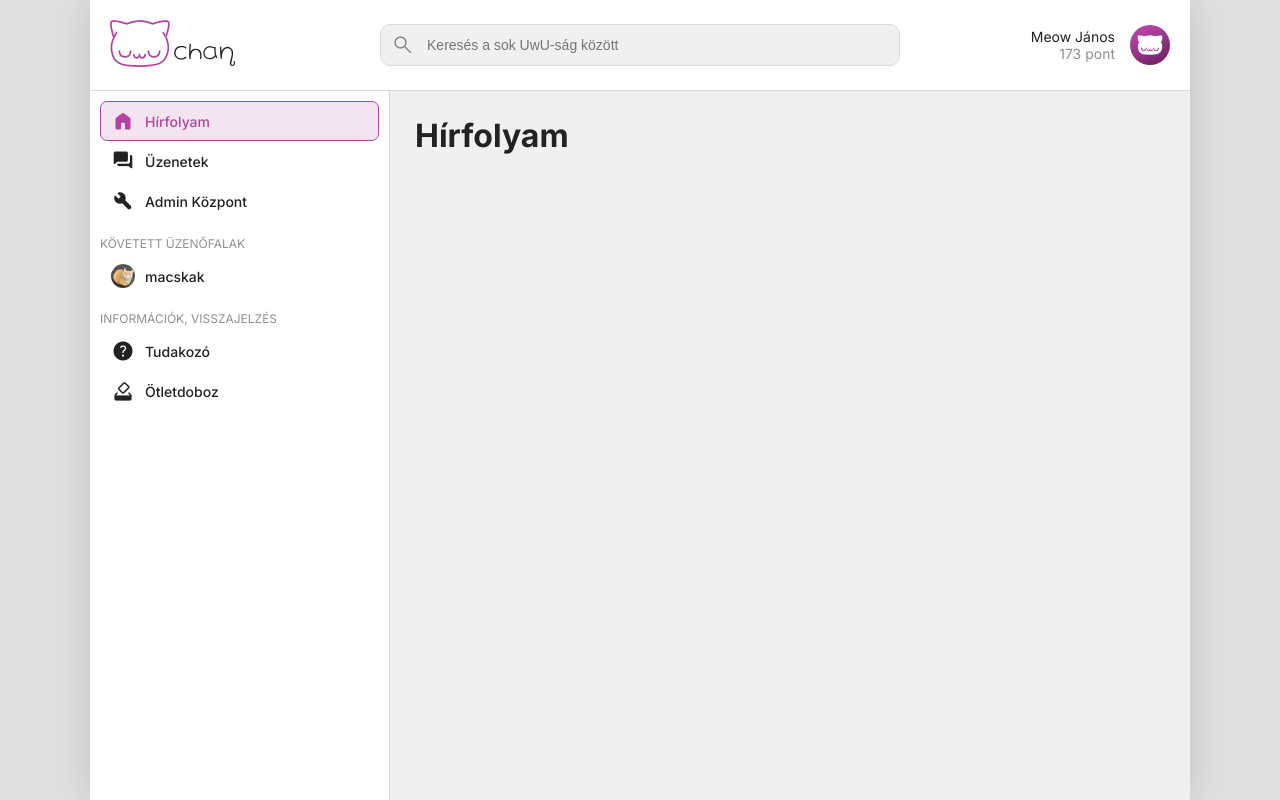
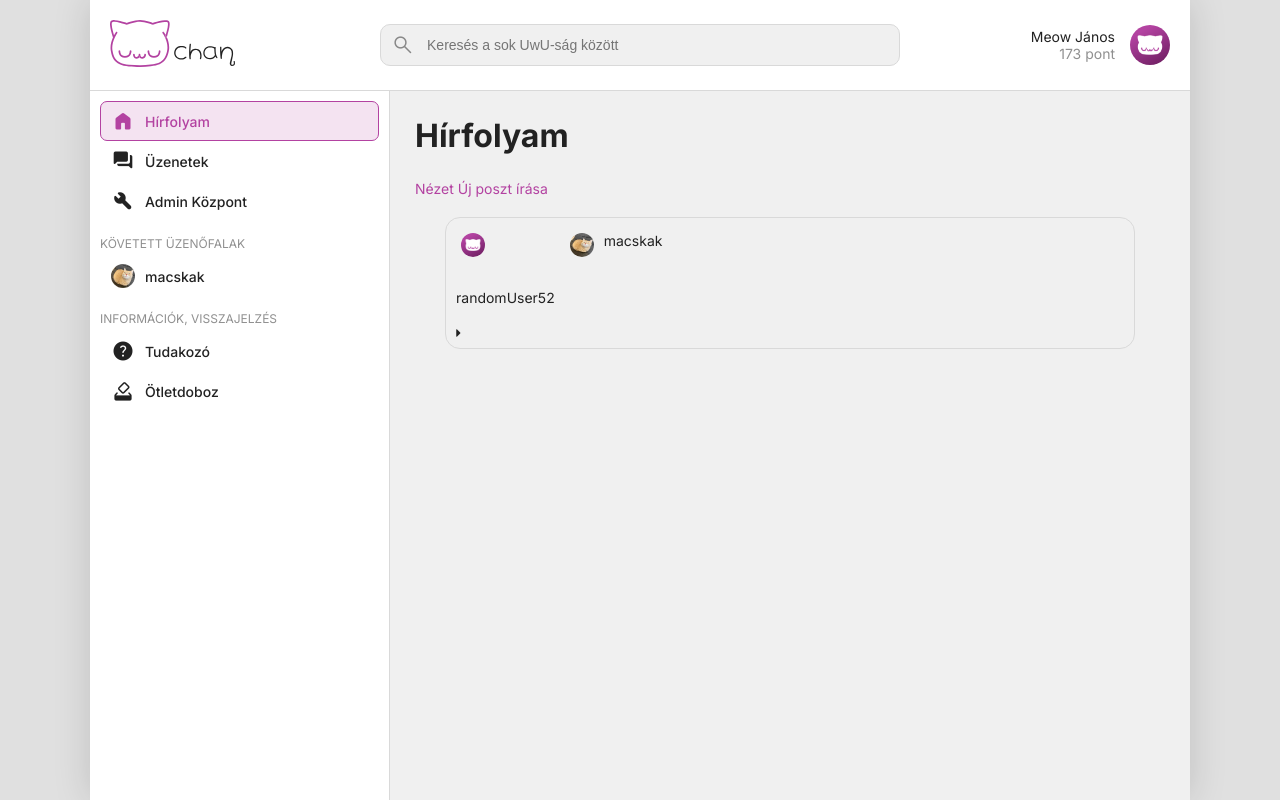
Before and after one commit to 0pau/UwUChan, a PHP site: page / in a window 1280 px wide. Run offline with PHP 8.4, Linux system fonts and the light colour scheme.

Commit message:
Hírfolyam fejlesztése

```diff
--- a/css/main.css
+++ b/css/main.css
@@ -284,3 +284,33 @@ nav p {
     text-transform: uppercase;
     font-size: 12px;
 }
+
+/********************************************************/
+.user-profile-blog-avatar {
+    width: 24px;
+    height: 24px;
+    border-radius: 50%;
+    margin: 15px 10px 15px 15px;
+    display: inline;
+
+}
+
+.user-profile-blog-name {
+    display: flex;
+    margin-left: 10px;
+    margin-bottom: 15px;
+}
+.user-profile-blog-arrow{
+    display: flex;
+    width: 10px;
+    height: 8px;
+    margin: 20px 10px 15px 10px;
+}
+
+.header-blog{
+    margin: 20px 30px 20px 30px;
+    border: 1px solid #D9D9D9;;
+    border-radius: 15px;
+    display: flex;
+}
+/********************************************************/
--- a/index.html
+++ b/index.html
@@ -48,6 +48,21 @@
             </nav>
             <section>
                 <h1>Hírfolyam</h1>
+
+                <a href=".">Nézet</a>
+                <a href=".">Új poszt írása</a>
+
+
+                <div class="header-blog">
+                    <div>
+                        <img class="user-profile-blog-avatar" src="img/default_user_avatar.png" alt="Profilkép">
+                        <p class="user-profile-blog-name">randomUser52</p>
+                        <span class="material-symbols-rounded">arrow_right</span>
+                    </div>
+
+                    <img class="user-profile-blog-avatar" src="img/minta_macsek.jpg" alt="Profilkép">
+                    <p class="followed-boards">macskak</p>
+                </div>
             </section>
         </div>
     </main>
```
Also changed, not shown: img/blog_macska.png (added).
